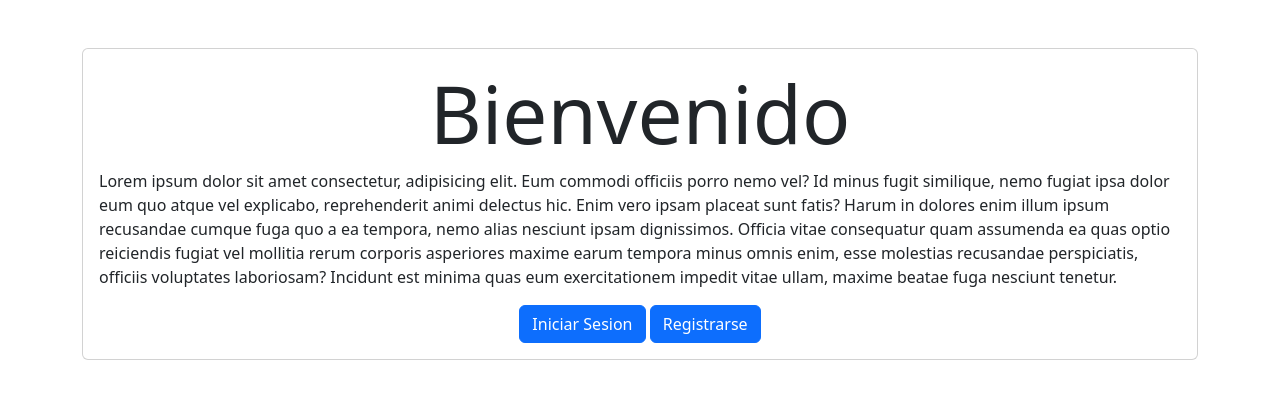
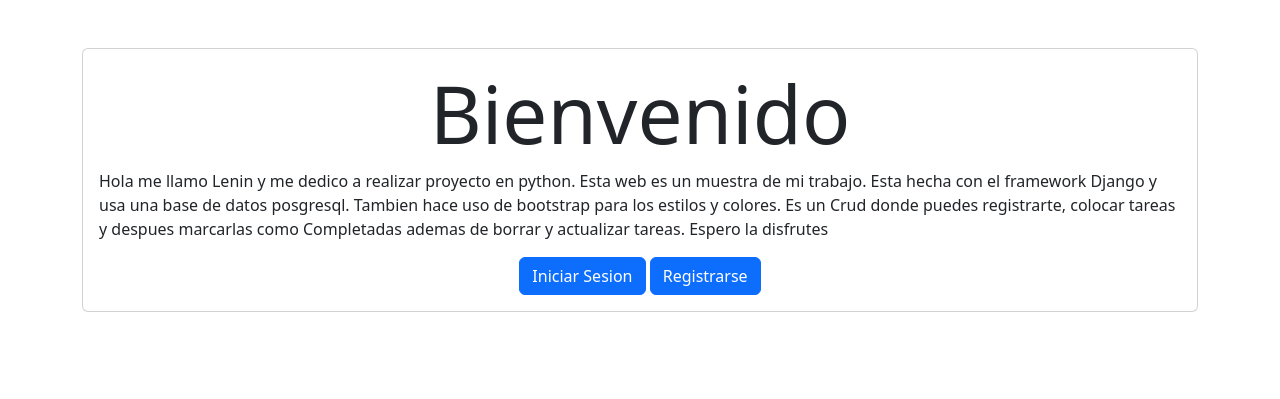
Before and after one commit to zaedia/django-auth-crud, a Django app: page / in a window 1280 px wide. Shown: the part 56-455 px from the top of the page. Run offline with Django 4.2, Linux system fonts and the light colour scheme.

Commit message:
arreglado home

```diff
--- a/tareas/templates/iniciar_sesion.html
+++ b/tareas/templates/iniciar_sesion.html
@@ -4,7 +4,7 @@
 
 <main class="container">
     <div class="row">
-        <div class="col-md-4 offset-md-4 mt-5">
+        <div class="col-md-4 offset-md-4 mt-5 mb-5">
             <form action="/iniciar_sesion/" method="post" class="card card-body">
                 <h1 class="text-center">Iniciar Sesion</h1>
                 {{error}}
--- a/tareas/templates/principal.html
+++ b/tareas/templates/principal.html
@@ -5,13 +5,11 @@
     <section class="card card-body">
 
         <h1 class="display-1 text-center">Bienvenido</h1>
-        <p>Lorem ipsum dolor sit amet consectetur, adipisicing elit. Eum commodi officiis porro nemo vel? Id minus fugit
-            similique, nemo fugiat ipsa dolor eum quo atque vel explicabo, reprehenderit animi delectus hic. Enim vero
-            ipsam placeat sunt fatis? Harum in dolores enim illum ipsum recusandae cumque
-            fuga quo a ea tempora, nemo alias nesciunt ipsam dignissimos. Officia vitae consequatur quam assumenda ea
-            quas optio reiciendis fugiat vel mollitia rerum corporis asperiores maxime earum tempora minus omnis enim,
-            esse molestias recusandae perspiciatis, officiis voluptates laboriosam? Incidunt est minima quas eum
-            exercitationem impedit vitae ullam, maxime beatae fuga nesciunt tenetur.
+        <p>Hola me llamo Lenin y me dedico a realizar proyecto en python.
+            Esta web es un muestra de mi trabajo. Esta hecha con el framework Django
+            y usa una base de datos posgresql. Tambien hace uso de bootstrap para los estilos y colores.
+            Es un Crud donde puedes registrarte, colocar tareas y despues marcarlas como Completadas
+            ademas de borrar y actualizar tareas. Espero la disfrutes
         </p>
 
         <div class="text-center">
--- a/tareas/templates/tareas.html
+++ b/tareas/templates/tareas.html
@@ -20,7 +20,7 @@
 					</header>
 
 					<p>{{tarea.descripcion}}</p>
-					<p>Completada: {{tarea.completada|date:'M j Y:i'}}</p>
+					<p>{{tarea.completada|date:'M j Y:i'}}</p>
 				</a>
 
 				{% endfor %}
```
Also changed, not shown: djangocrud/settings.py (+7 -0 lines).
